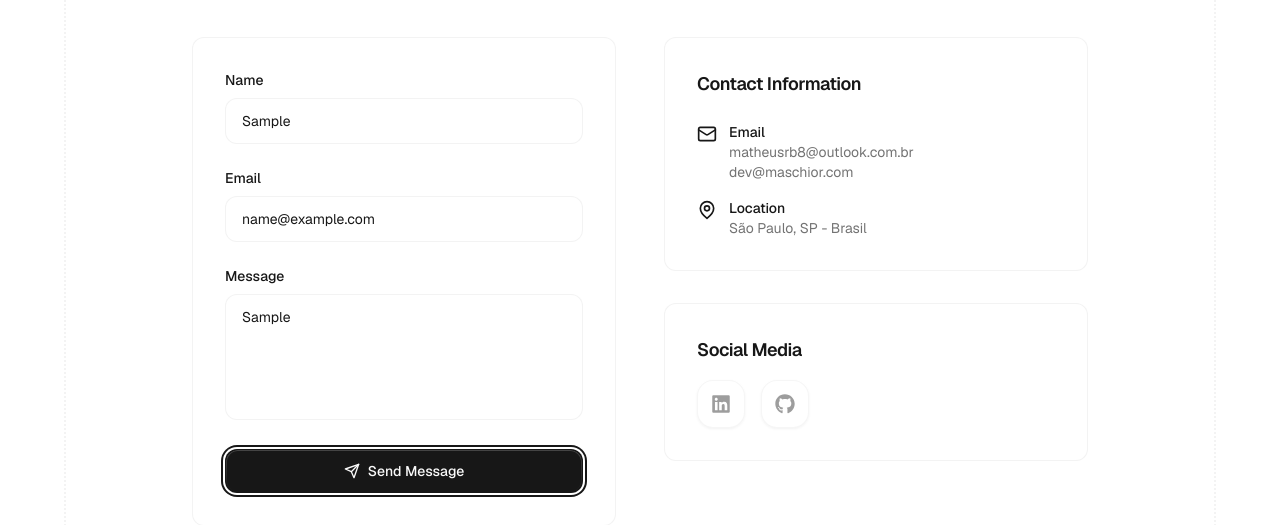
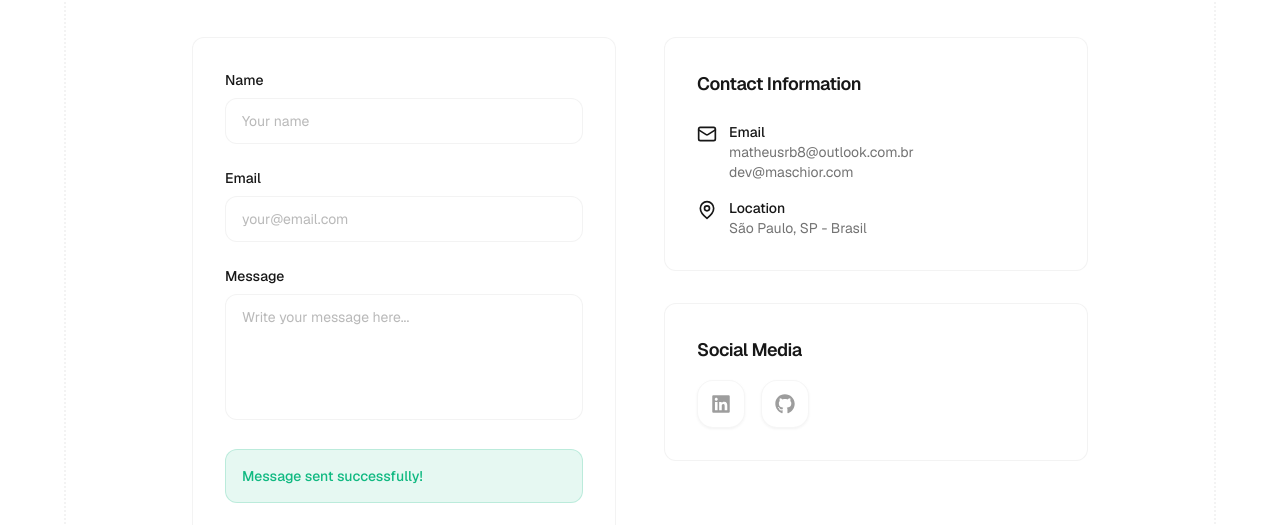
Before and after one commit to Maschior/portfolio-webapp, a Next.js app: page /en/contact in a window 1280 px wide. Both pictures are taken after typing "Sample", "name@example.com", "Sample" into the empty fields and a click on the button "Send Message". Shown: the part 273-798 px from the top of the page. Built offline with nearby package versions, Linux system fonts and the light colour scheme; no server answers.

Commit message:
feat(contact): implement form submission with EmailJS, validation, and i18n

```diff
--- a/messages/en.json
+++ b/messages/en.json
@@ -122,7 +122,10 @@
       "send": "Send Message",
       "namePlaceholder": "Your name",
       "emailPlaceholder": "your@email.com",
-      "messagePlaceholder": "Write your message here..."
+      "messagePlaceholder": "Write your message here...",
+      "sending": "Sending...",
+      "success": "Message sent successfully!",
+      "error": "An error occurred while sending. Please try again."
     },
     "info": {
       "title": "Contact Information",
--- a/messages/pt.json
+++ b/messages/pt.json
@@ -122,7 +122,10 @@
       "send": "Enviar Mensagem",
       "namePlaceholder": "Seu nome",
       "emailPlaceholder": "seu@email.com",
-      "messagePlaceholder": "Escreva sua mensagem aqui..."
+      "messagePlaceholder": "Escreva sua mensagem aqui...",
+      "sending": "Enviando...",
+      "success": "Mensagem enviada com sucesso!",
+      "error": "Ocorreu um erro ao enviar. Tente novamente."
     },
     "info": {
       "title": "Informações de Contato",
--- a/src/app/[locale]/contact/_components/contact-hero.tsx
+++ b/src/app/[locale]/contact/_components/contact-hero.tsx
@@ -1,72 +1,176 @@
-'use client'
+"use client";
 
-import { useTranslations } from 'next-intl'
-import { Link } from '@/lib/navigation'
-import { SocialButton } from '@/components/ui/social-button'
-import * as FancyButton from '@/components/ui/fancy-button'
-import { MapPin, Mail, Send } from 'lucide-react'
-import { FaGithub, FaLinkedin } from 'react-icons/fa6'
-import { useState } from 'react'
+import { useTranslations } from "next-intl";
+import { Link } from "@/lib/navigation";
+import { SocialButton } from "@/components/ui/social-button";
+import * as FancyButton from "@/components/ui/fancy-button";
+import { MapPin, Mail, Send } from "lucide-react";
+import { FaGithub, FaLinkedin } from "react-icons/fa6";
+import { useState, useRef } from "react";
+import emailjs from "@emailjs/browser";
 
 const socialLinks = [
-  { name: 'LinkedIn', href: 'https://www.linkedin.com/in/matheusrdb', icon: FaLinkedin },
-  { name: 'GitHub', href: 'https://github.com/Maschior', icon: FaGithub },
-]
+  {
+    name: "LinkedIn",
+    href: "https://www.linkedin.com/in/matheusrdb",
+    icon: FaLinkedin,
+  },
+  { name: "GitHub", href: "https://github.com/Maschior", icon: FaGithub },
+];
 
 export function ContactHero() {
-  const t = useTranslations('contact')
+  const t = useTranslations("contact");
+  const formRef = useRef<HTMLFormElement>(null);
+
+  // Estados de controle de envio
+  const [isSubmitting, setIsSubmitting] = useState(false);
+  const [feedback, setFeedback] = useState<{
+    message: string;
+    type: "success" | "error" | null;
+  }>({
+    message: "",
+    type: null,
+  });
+
+  const handleSubmit = async (e: React.FormEvent) => {
+    e.preventDefault();
+    if (!formRef.current) return;
+
+    setIsSubmitting(true);
+    setFeedback({ message: "", type: null });
+
+    if (
+      process.env.NEXT_PUBLIC_EMAILJS_SERVICE_ID === undefined ||
+      process.env.NEXT_PUBLIC_EMAILJS_TEMPLATE_ID === undefined ||
+      process.env.NEXT_PUBLIC_EMAILJS_PUBLIC_KEY === undefined
+    ) {
+      console.error("EmailJS environment variables are not set.");
+      setFeedback({
+        message:
+          t("form.error") || "Ocorreu um erro ao enviar. Tente novamente.",
+        type: "error",
+      });
+      setIsSubmitting(false);
+      return;
+    }
+
+    try {
+      await emailjs.sendForm(
+        process.env.NEXT_PUBLIC_EMAILJS_SERVICE_ID!,
+        process.env.NEXT_PUBLIC_EMAILJS_TEMPLATE_ID!,
+        formRef.current,
+        {
+          publicKey: process.env.NEXT_PUBLIC_EMAILJS_PUBLIC_KEY!,
+        }
+      );
+
+      setFeedback({
+        message: t("form.success") || "Mensagem enviada com sucesso!",
+        type: "success",
+      });
+      formRef.current.reset(); // Limpa os campos após enviar
+    } catch (error) {
+      console.error("EmailJS Error:", error);
+      setFeedback({
+        message:
+          t("form.error") || "Ocorreu um erro ao enviar. Tente novamente.",
+        type: "error",
+      });
+    } finally {
+      setIsSubmitting(false);
+    }
+  };
 
   return (
     <section className="bg-background">
       <div className="max-w-6xl mx-auto px-8 py-16 lg:py-24 border-x-2 border-dotted border-border/40">
         <div className="text-center mb-16 space-y-4">
-          <p className="text-subtitle">{t('subtitle')}</p>
-          <h1 className="text-headline">{t('title')}</h1>
+          <p className="text-subtitle">{t("subtitle")}</p>
+          <h1 className="text-headline">{t("title")}</h1>
         </div>
 
         <div className="grid grid-cols-1 lg:grid-cols-2 gap-12 max-w-4xl mx-auto">
           {/* Contact Form */}
           <div className="card-modern p-8">
-            <form className="space-y-6" onSubmit={(e) => e.preventDefault()}>
+            <form className="space-y-6" onSubmit={handleSubmit} ref={formRef}>
               <div className="space-y-2">
-                <label htmlFor="name" className="text-sm font-medium text-foreground">
-                  {t('form.name')}
+                <label
+                  htmlFor="from_name"
+                  className="text-sm font-medium text-foreground"
+                >
+                  {t("form.name")}
                 </label>
                 <input
-                  id="name"
+                  id="from_name"
+                  name="from_name"
                   type="text"
-                  placeholder={t('form.namePlaceholder')}
+                  required
+                  disabled={isSubmitting}
+                  placeholder={t("form.namePlaceholder")}
                   className="w-full rounded-xl border border-border/40 bg-background px-4 py-3 text-sm text-foreground placeholder:text-muted-foreground/50 focus:border-primary focus:ring-1 focus:ring-primary transition-colors"
                 />
               </div>
 
               <div className="space-y-2">
-                <label htmlFor="email" className="text-sm font-medium text-foreground">
-                  {t('form.email')}
+                <label
+                  htmlFor="reply_to"
+                  className="text-sm font-medium text-foreground"
+                >
+                  {t("form.email")}
                 </label>
                 <input
-                  id="email"
+                  id="reply_to"
+                  name="reply_to"
                   type="email"
-                  placeholder={t('form.emailPlaceholder')}
+                  required
+                  disabled={isSubmitting}
+                  placeholder={t("form.emailPlaceholder")}
                   className="w-full rounded-xl border border-border/40 bg-background px-4 py-3 text-sm text-foreground placeholder:text-muted-foreground/50 focus:border-primary focus:ring-1 focus:ring-primary transition-colors"
                 />
               </div>
 
               <div className="space-y-2">
-                <label htmlFor="message" className="text-sm font-medium text-foreground">
-                  {t('form.message')}
+                <label
+                  htmlFor="message"
+                  className="text-sm font-medium text-foreground"
+                >
+                  {t("form.message")}
                 </label>
                 <textarea
                   id="message"
+                  name="message"
+                  required
+                  disabled={isSubmitting}
                   rows={5}
-                  placeholder={t('form.messagePlaceholder')}
+                  placeholder={t("form.messagePlaceholder")}
                   className="w-full rounded-xl border border-border/40 bg-background px-4 py-3 text-sm text-foreground placeholder:text-muted-foreground/50 focus:border-primary focus:ring-1 focus:ring-primary transition-colors resize-none"
                 />
               </div>
 
-              <FancyButton.Root variant="primary" size="lg" className="w-full">
+              {/* Mensagem de Feedback */}
+              {feedback.type && (
+                <div
+                  className={`p-4 rounded-xl text-sm font-medium transition-all ${
+                    feedback.type === "success"
+                      ? "bg-emerald-500/10 text-emerald-500 border border-emerald-500/20"
+                      : "bg-destructive/10 text-destructive border border-destructive/20"
+                  }`}
+                >
+                  {feedback.message}
+                </div>
+              )}
+
+              <FancyButton.Root
+                type="submit"
+                variant="primary"
+                size="lg"
+                className="w-full"
+                disabled={isSubmitting}
+              >
                 <FancyButton.Icon as={Send} />
-                {t('form.send')}
+                {isSubmitting
+                  ? t("form.sending") || "Enviando..."
+                  : t("form.send")}
               </FancyButton.Root>
             </form>
           </div>
@@ -74,18 +178,28 @@ export function ContactHero() {
           {/* Contact Info */}
           <div className="space-y-8">
             <div className="card-modern p-8 space-y-6">
-              <h3 className="text-lg font-semibold text-foreground">{t('info.title')}</h3>
+              <h3 className="text-lg font-semibold text-foreground">
+                {t("info.title")}
+              </h3>
 
               <div className="space-y-4">
                 <div className="flex items-start gap-3">
                   <Mail className="h-5 w-5 text-primary mt-0.5 flex-shrink-0" />
                   <div className="space-y-1">
-                    <p className="text-sm font-medium text-foreground">{t('info.email')}</p>
-                    <Link href="mailto:matheusrb8@outlook.com.br" className="text-sm text-muted-foreground hover:text-foreground transition-colors">
+                    <p className="text-sm font-medium text-foreground">
+                      {t("info.email")}
+                    </p>
+                    <Link
+                      href="mailto:matheusrb8@outlook.com.br"
+                      className="text-sm text-muted-foreground hover:text-foreground transition-colors"
+                    >
                       matheusrb8@outlook.com.br
                     </Link>
                     <br />
-                    <Link href="mailto:dev@maschior.com" className="text-sm text-muted-foreground hover:text-foreground transition-colors">
+                    <Link
+                      href="mailto:dev@maschior.com"
+                      className="text-sm text-muted-foreground hover:text-foreground transition-colors"
+                    >
                       dev@maschior.com
                     </Link>
                   </div>
@@ -94,18 +208,29 @@ export function ContactHero() {
                 <div className="flex items-start gap-3">
                   <MapPin className="h-5 w-5 text-primary mt-0.5 flex-shrink-0" />
                   <div>
-                    <p className="text-sm font-medium text-foreground">{t('info.location')}</p>
-                    <p className="text-sm text-muted-foreground">São Paulo, SP - Brasil</p>
+                    <p className="text-sm font-medium text-foreground">
+                      {t("info.location")}
+                    </p>
+                    <p className="text-sm text-muted-foreground">
+                      São Paulo, SP - Brasil
+                    </p>
                   </div>
                 </div>
               </div>
             </div>
 
             <div className="card-modern p-8 space-y-4">
-              <h3 className="text-lg font-semibold text-foreground">{t('info.social')}</h3>
+              <h3 className="text-lg font-semibold text-foreground">
+                {t("info.social")}
+              </h3>
               <div className="flex items-center gap-4">
                 {socialLinks.map((link) => (
-                  <SocialButton key={link.href} href={link.href} icon={link.icon} label={link.name} />
+                  <SocialButton
+                    key={link.href}
+                    href={link.href}
+                    icon={link.icon}
+                    label={link.name}
+                  />
                 ))}
               </div>
             </div>
@@ -113,5 +238,5 @@ export function ContactHero() {
         </div>
       </div>
     </section>
-  )
+  );
 }
```
